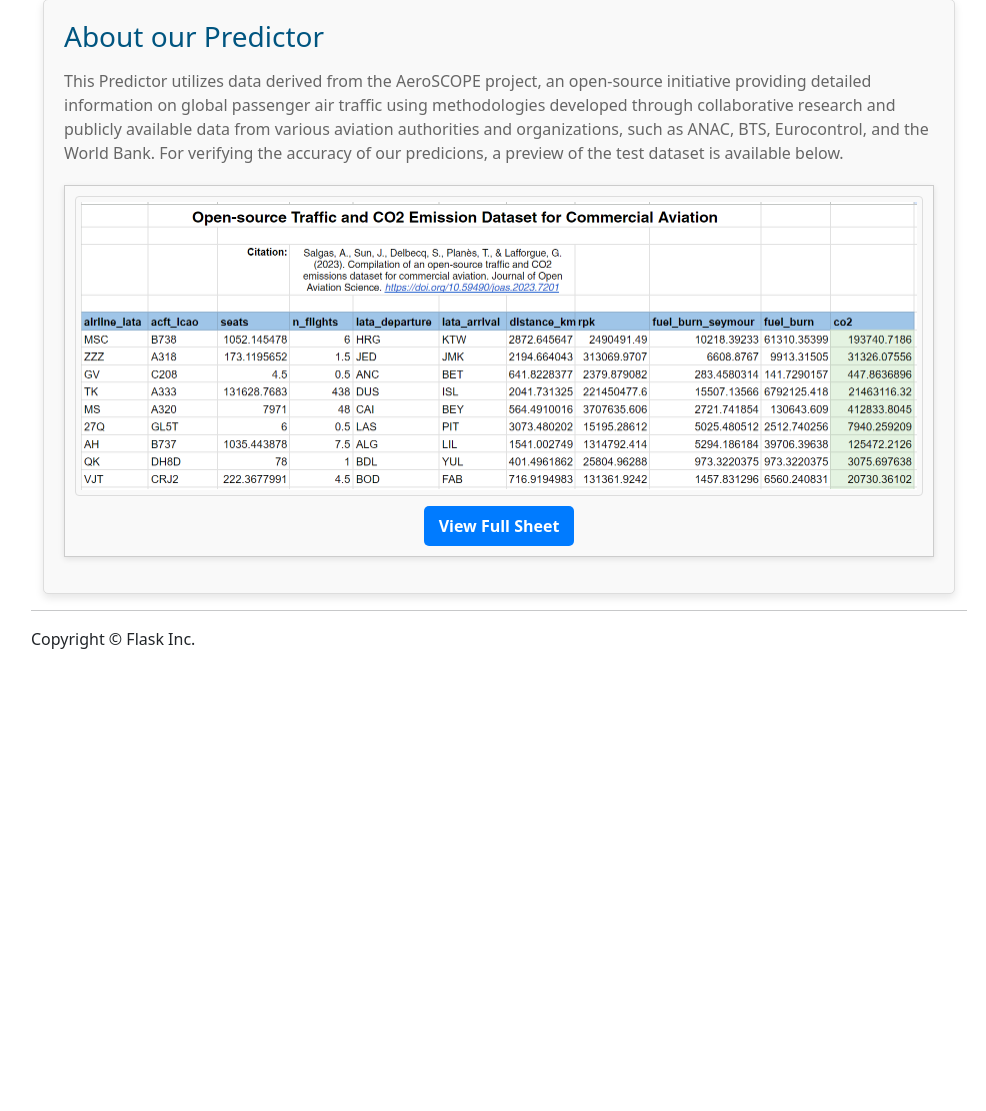
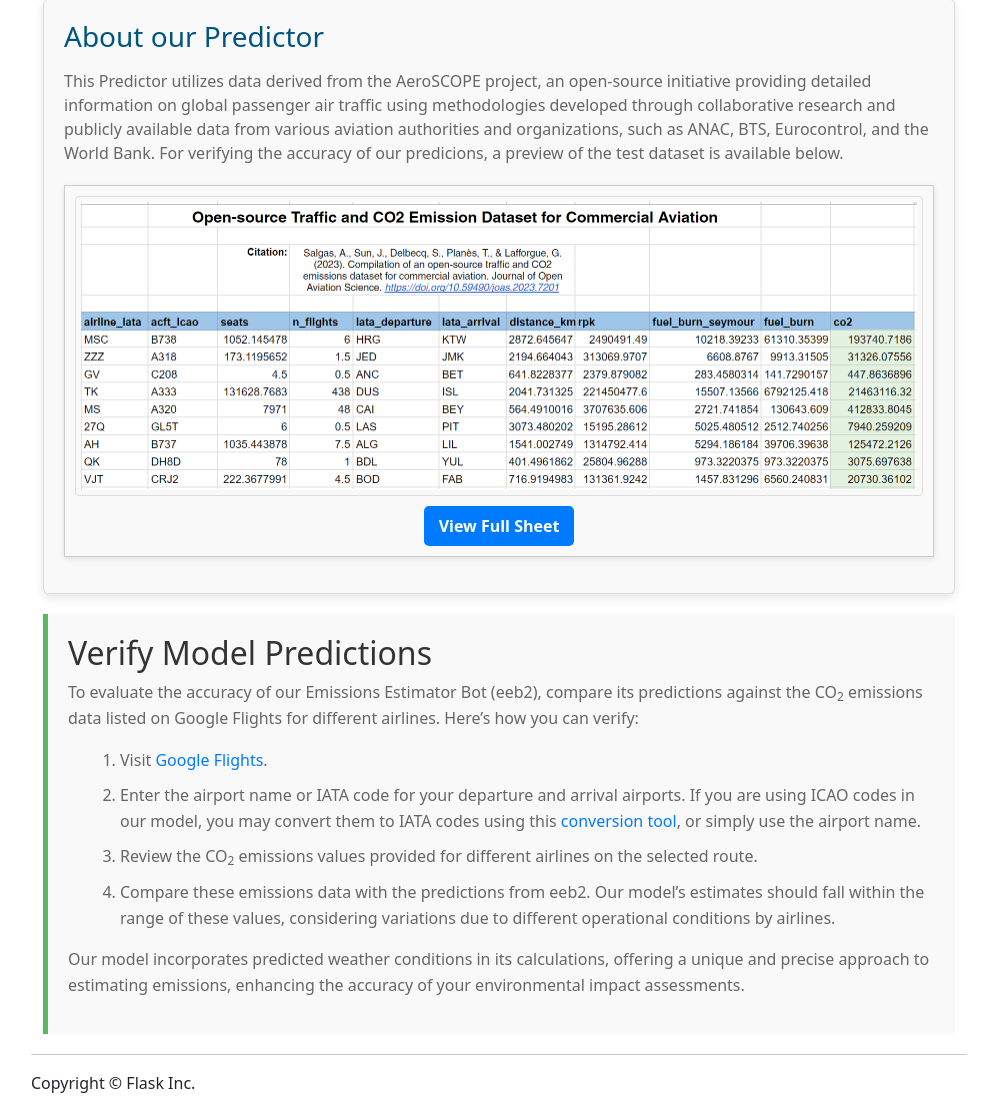
Before and after one commit to BrittanyThomas162/EmissionsModel, a Flask app: template templates/fuelPrediction.html in a window 1280 px wide. Shown: the part 329-1440 px from the top of the page, without its empty margins (141-1127 px from the left). Before the commit the page ends 978 px from the top, so only its background shows below. Run offline with Flask 2, Linux system fonts and the light colour scheme; the template is opened without the code that fills it: values that come from a table or form of the project are taken from there, others are empty; some libraries are stand-ins or nearby versions.

Commit message:
Google flights verification

```diff
--- a/templates/fuelPrediction.html
+++ b/templates/fuelPrediction.html
@@ -87,6 +87,18 @@
   </div>
 
 
+   <!-- Google  Verification Section -->
+   <div class="verification-section">
+    <h2>Verify Model Predictions</h2>
+    <p>To evaluate the accuracy of our Emissions Estimator Bot (eeb2), compare its predictions against the CO<sub>2</sub> emissions data listed on Google Flights for different airlines. Here’s how you can verify:</p>
+    <ol>
+      <li>Visit <a href="https://www.google.com/travel/flights" target="_blank">Google Flights</a>.</li>
+      <li>Enter the airport name or IATA code for your departure and arrival airports. If you are using ICAO codes in our model, you may convert them to IATA codes using this <a href="https://www.avcodes.co.uk/aptcodesearch.asp" target="_blank">conversion tool</a>, or simply use the airport name.</li>
+      <li>Review the CO<sub>2</sub> emissions values provided for different airlines on the selected route.</li>
+      <li>Compare these emissions data with the predictions from eeb2. Our model’s estimates should fall within the range of these values, considering variations due to different operational conditions by airlines.</li>
+    </ol>
+    <p>Our model incorporates predicted weather conditions in its calculations, offering a unique and precise approach to estimating emissions, enhancing the accuracy of your environmental impact assessments.</p>
+  </div>
 </div>
 
 {% endblock %} {% block css %}
@@ -202,5 +214,35 @@
     margin-top: 4rem;
     margin-bottom: 3rem;
   } */
+
+  /* Google verification */
+  .verification-section {
+    background-color: #f9f9f9;  /* Light grey background for distinction */
+    border-left: 5px solid #5cb85c;  /* Green left border for emphasis */
+    padding: 20px;  /* Padding for content inside the box */
+    margin-top: 20px;  /* Space above the section */
+    margin-bottom: 20px;  /* Space below the section */
+  }
+  .verification-section h2 {
+    color: #333;  /* Dark grey for the heading */
+  }
+  .verification-section p, .verification-section ol {
+    font-size: 1rem;  /* Standard font size for text */
+    color: #666;  /* Lighter grey for text for easier reading */
+    line-height: 1.6;  /* Line height for better readability */
+  }
+  .verification-section a {
+    color: #007bff;  /* Standard link color */
+    text-decoration: none;  /* No underline to keep it clean */
+  }
+  .verification-section a:hover {
+    text-decoration: underline;  /* Underline on hover for usability */
+  }
+  .verification-section ol {
+    margin-left: 20px;  /* Indent for the ordered list */
+  }
+  .verification-section li {
+    margin-bottom: 10px;  /* Space between list items */
+  }
 </style>
 {% endblock %}
```
